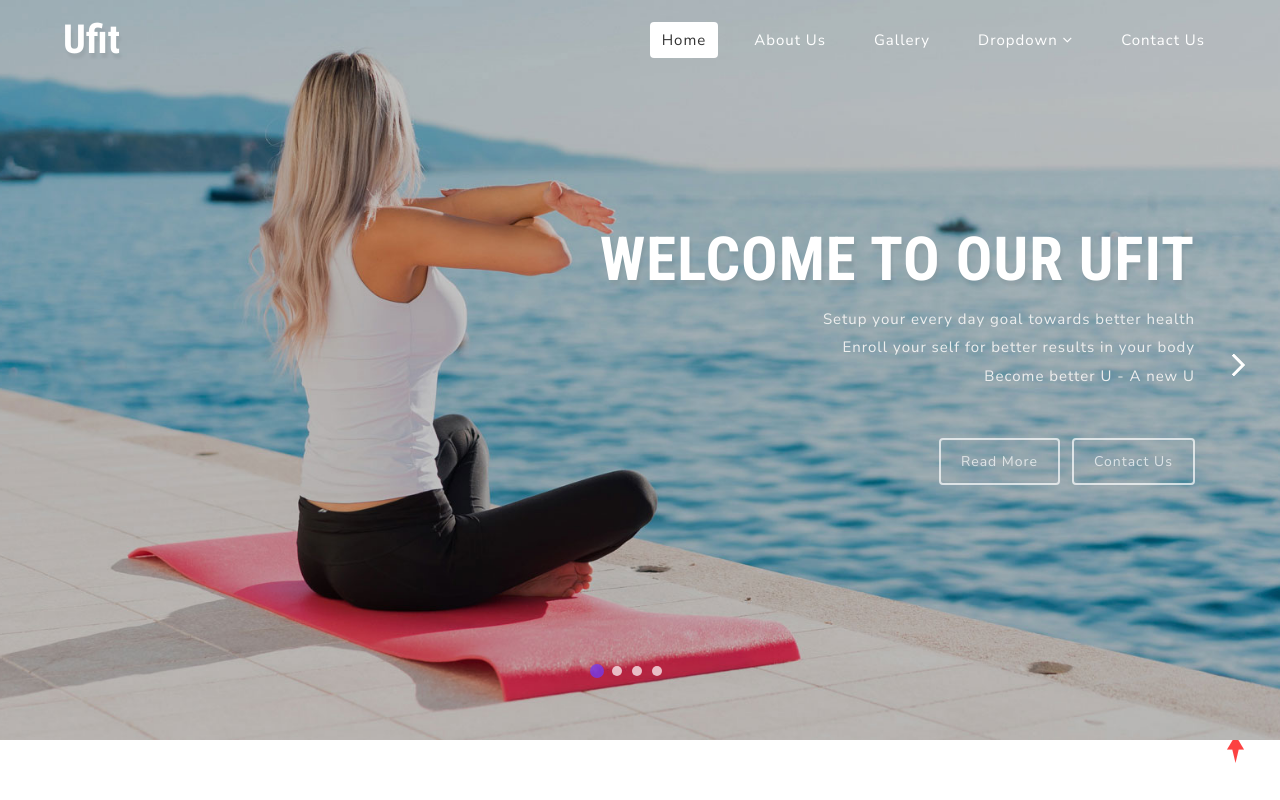
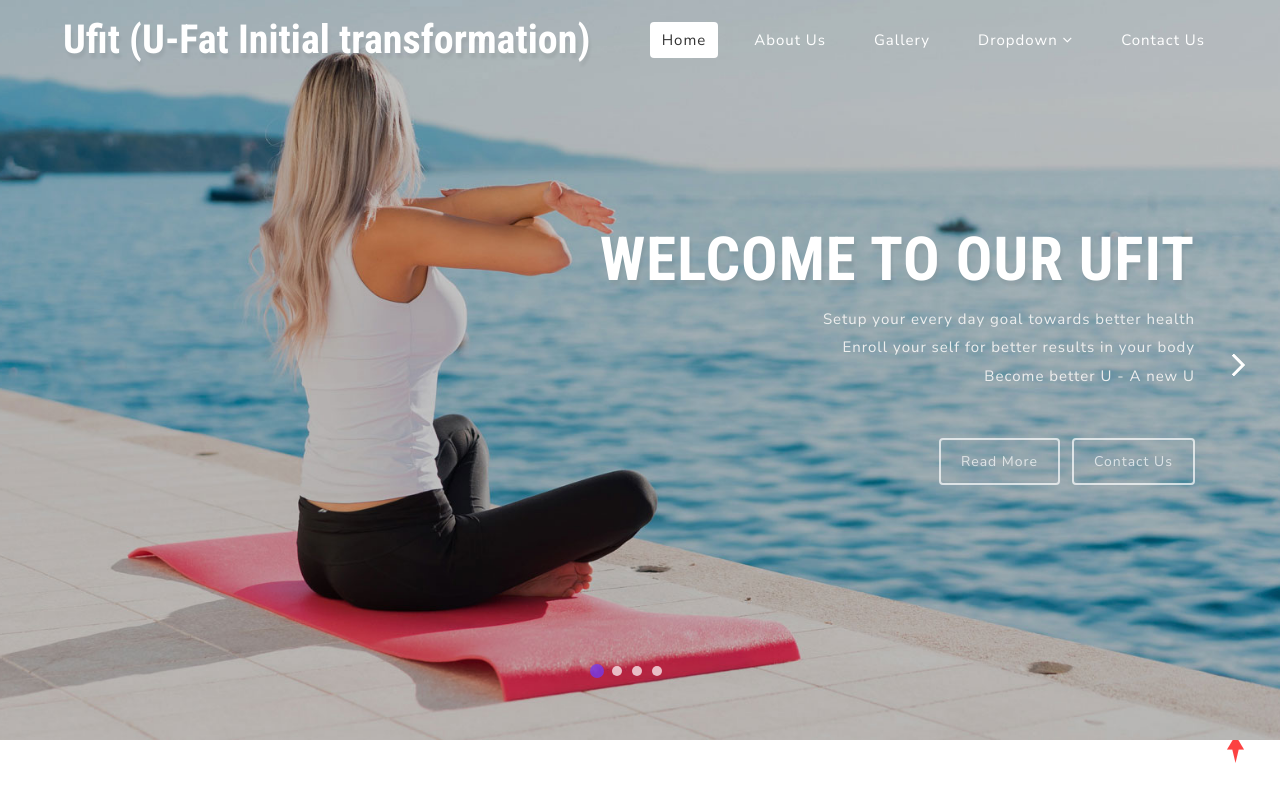
Before and after one commit to aarafaasmamd/UfitProject, a plain HTML site: page index.html in a window 1280 px wide. Shown: the top 800 px of the page. Drawn offline with Linux system fonts and the light colour scheme.

Commit message:
3 commit

```diff
--- a/index.html
+++ b/index.html
@@ -48,7 +48,7 @@
 				<div class="header d-md-flex justify-content-between align-items-center py-3 px-xl-5 px-lg-3 px-2">
 					<!-- logo -->
 					<div id="logo">
-						<h1><a class="" href="index.html">Ufit</a></h1>
+						<h1><a class="" href="index.html">Ufit (U-Fat Initial transformation) </a></h1>
 					</div>
 					<!-- //logo -->
 
```
